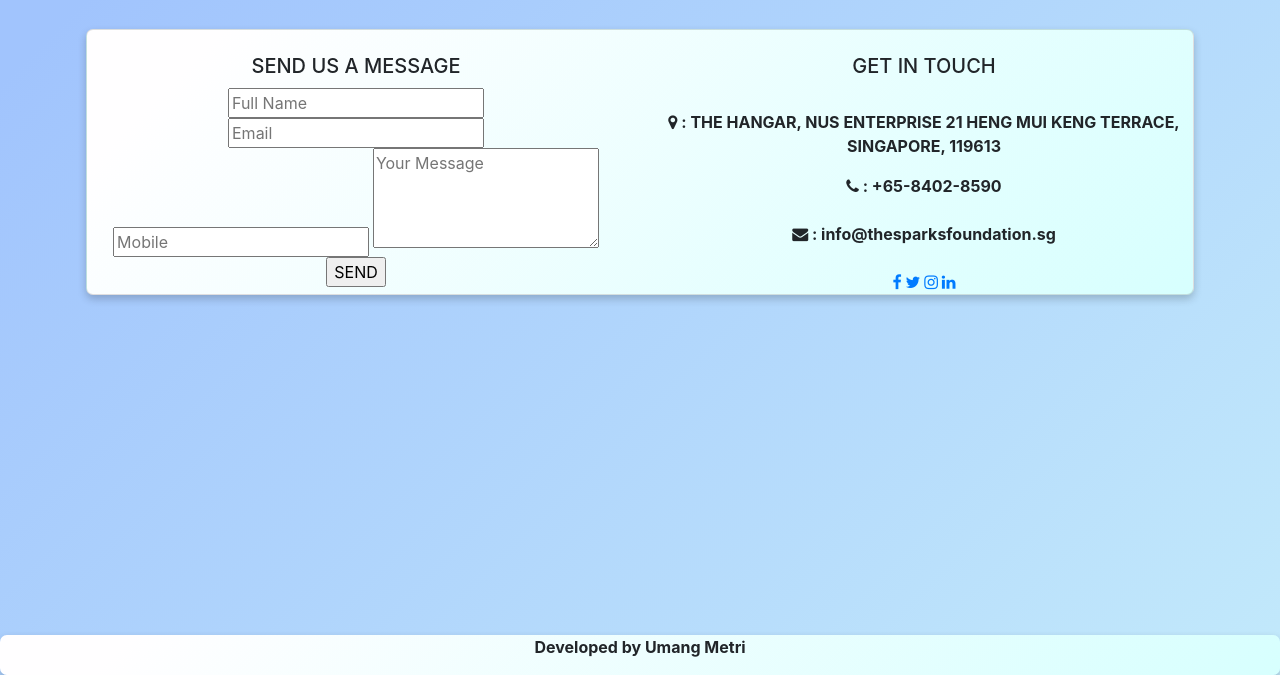
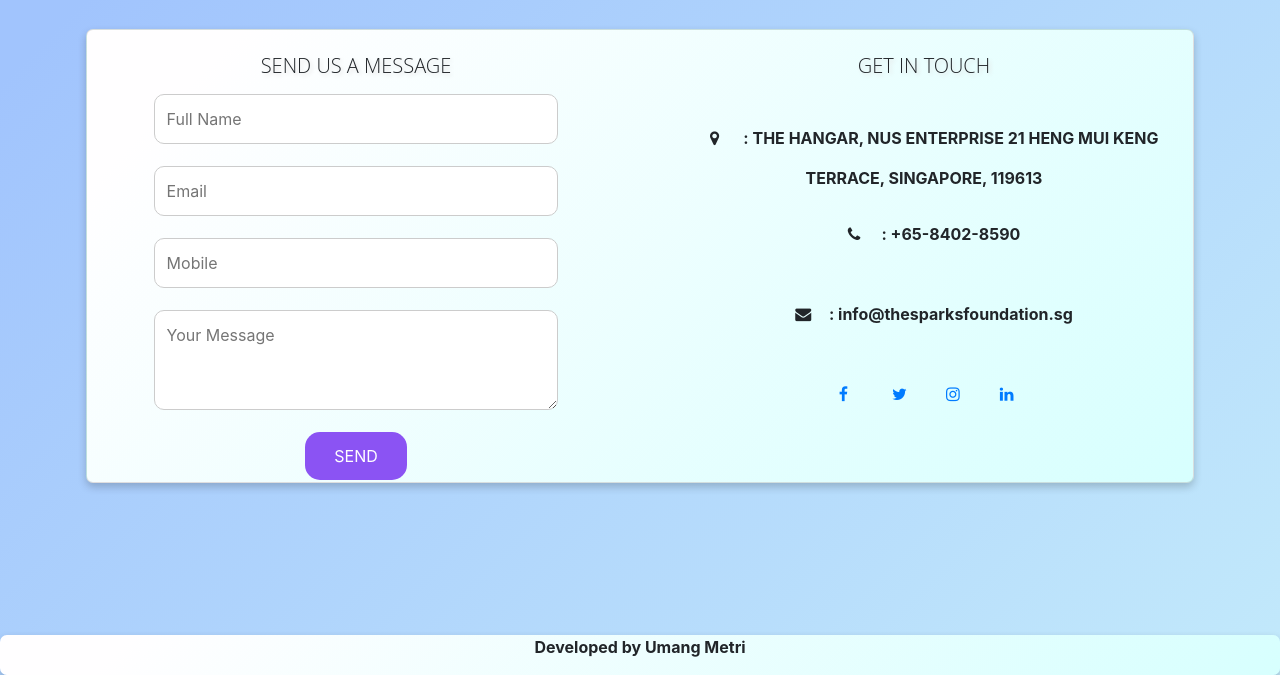
Before and after one commit to Umang2802/Payment-Gateway-Integration, a plain HTML site: page contact.html in a window 1280 px wide. Shown: the part 125-800 px from the top of the page. Drawn offline with nearby package versions, Linux system fonts and the light colour scheme.

Commit message:
remove extra code

```diff
--- a/style.css
+++ b/style.css
@@ -25,6 +25,7 @@ body {
 
 .container {
   padding: 2px 16px;
+  border-radius: 5px;
 }
 
 .mySlides {
@@ -75,7 +76,7 @@ body {
   border-radius: 7px;
 }
 
-h2,h4 {
+h2,h4,h5 {
   font-family: "Open Sans", sans-serif;
   font-weight: 100;
   text-shadow: 2px 2px 4px #dfdcdc;
@@ -95,3 +96,48 @@ footer {
     box-shadow: 0 4px 8px 0 rgba(0, 0, 0, 0.2);
     border-radius: 7px;
 }
+
+input[type=text], textarea {
+  width: 80%;
+  padding: 12px;
+  border: 1px solid #ccc;
+  border-radius: 10px;
+  margin-top: 6px;
+  margin-bottom: 16px;
+  resize: vertical;
+  transition: width .28s ease-in-out;
+}
+
+textarea:focus {
+  width: 84%;
+  outline: none;
+}
+
+input[type=text]:focus {
+  width: 84%;
+  outline: none;
+}
+
+input[type=submit] {
+  background-color: #8b53f3;
+  color: white;
+  padding: 12px 20px;
+  border: none;
+  border-radius: 15px;
+  cursor: pointer;
+  width: 20%;
+  transition: width .28s ease-in-out;
+}
+
+input[type=submit]:hover {
+  background-color: #290447;
+  width: 23%;
+}
+
+.fa {
+  padding: 20px;
+  font-size: 30px;
+  width: 50px;
+  text-align: center;
+  text-decoration: none;
+}
```
Also changed, not shown: contact.html (+0 -8 lines).
